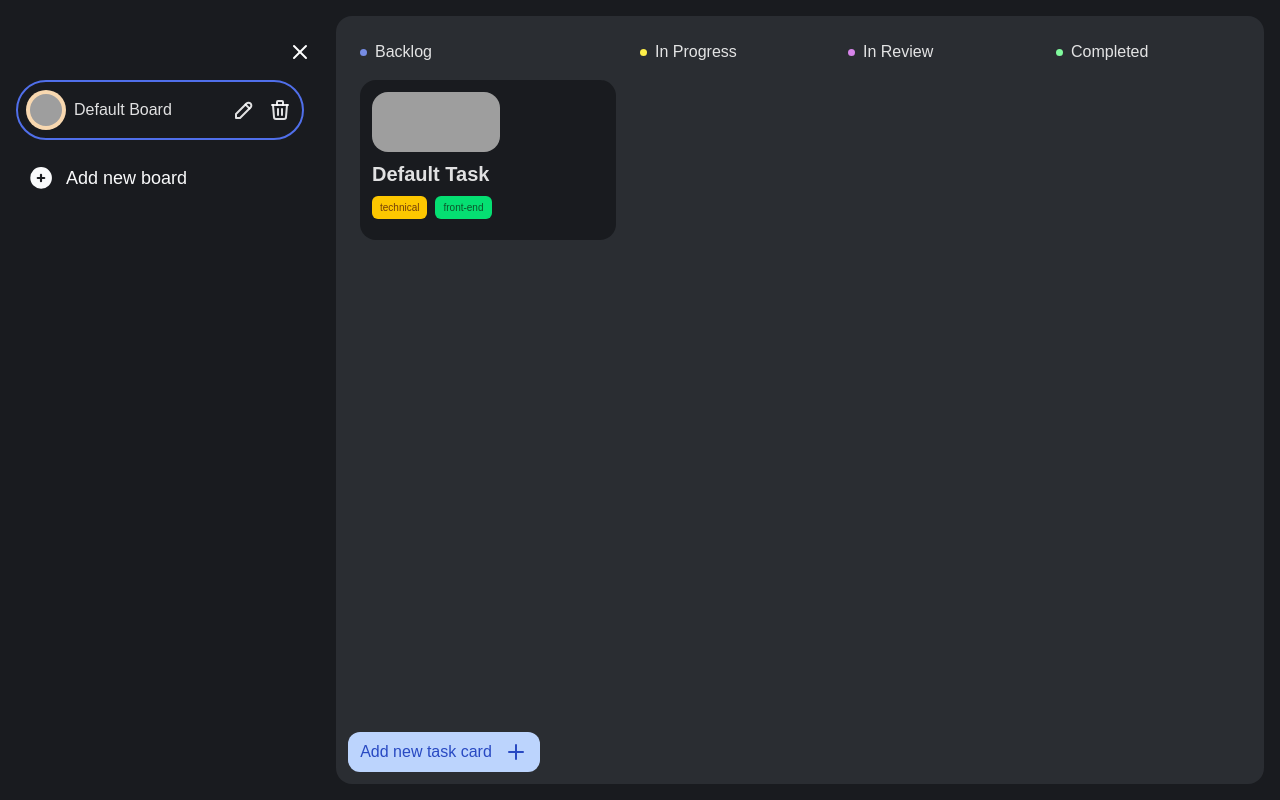
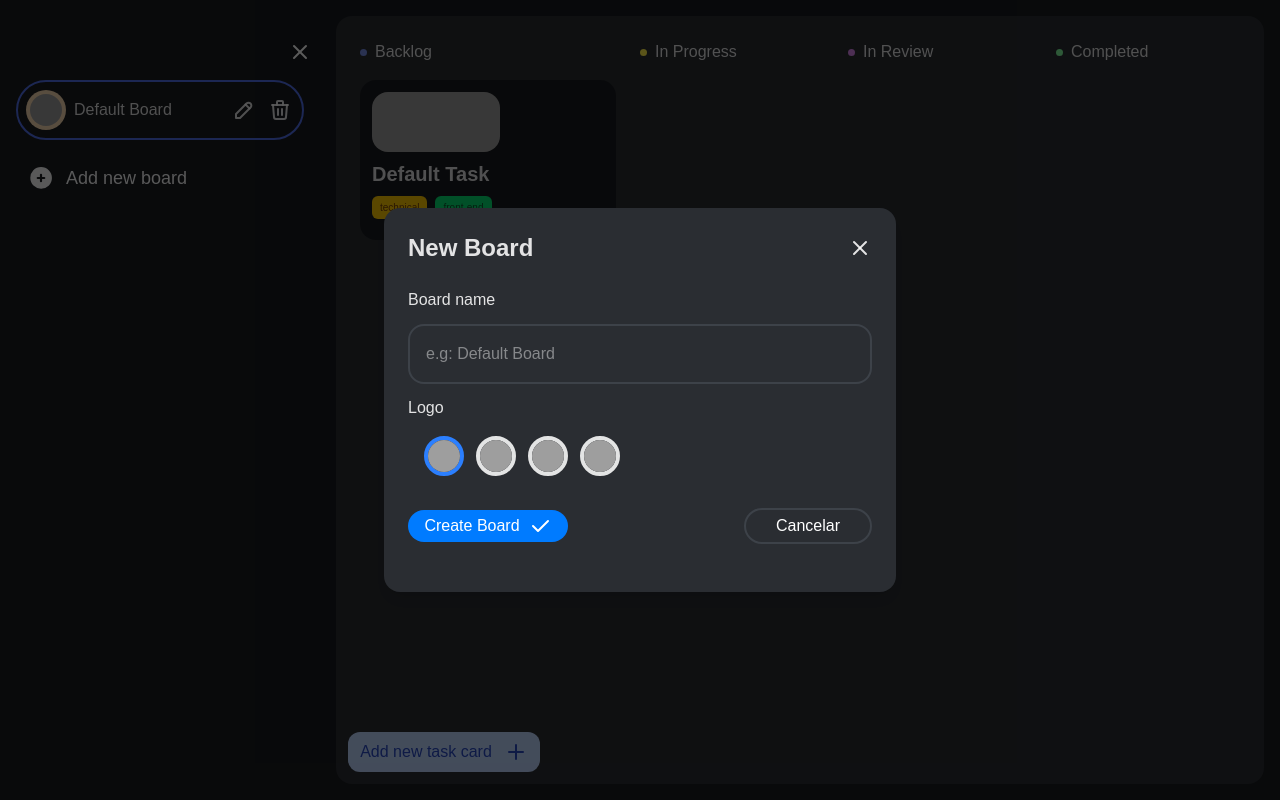
Before and after one commit to omar15hr/task-manager-app, a React (Vite) app: page / in a window 1280 px wide. Both pictures are taken after a click on the button "Add new task card". Built offline with nearby package versions, Linux system fonts and the light colour scheme; grey boxes are pictures that could not be loaded.

Commit message:
Modal del taks en proceso

```diff
--- a/src/components/sidebar/NewBoard.tsx
+++ b/src/components/sidebar/NewBoard.tsx
@@ -19,7 +19,13 @@ const NewBoard = () => {
         <span className="text-lg">Add new board</span>
       </div>
 
-      {isVisible && <NewBoardModal setIsVisible={setIsVisible} toggleModal={toggleModal} />}
+      {isVisible && (
+        <NewBoardModal
+          setIsVisible={setIsVisible}
+          toggleModal={toggleModal}
+          isEditing={false}
+        />
+      )}
     </div>
   );
 };
--- /dev/null
+++ b/src/components/taskBoard/NewTask.tsx
@@ -0,0 +1,32 @@
+import { useState } from "react";
+import { PlusSvg } from "../Svg";
+import { NewTaskModal } from "./NewTaskModal";
+
+
+const NewTask = () => {
+  const [isVisible, setIsVisible] = useState(false);
+
+  const toggleModal = () => {
+    setIsVisible(!isVisible);
+  };
+
+  return (
+    <div>
+      <button onClick={toggleModal} className="flex flex-row bg-[#BCD4FD] text-[#2849c2] p-2 rounded-xl w-48 gap-3 items-center justify-center cursor-pointer">
+          <span>Add new task card</span>
+          <PlusSvg size={24} />
+        </button>
+
+
+      {isVisible && (
+        <NewTaskModal
+          setIsVisible={setIsVisible}
+          toggleModal={toggleModal}
+          isEditing={false}
+        />
+      )}
+    </div>
+  );
+};
+
+export default NewTask;
--- /dev/null
+++ b/src/components/taskBoard/NewTaskModal.tsx
@@ -0,0 +1,127 @@
+import { useEffect, useState } from "react";
+import { useUserActions } from "../../hooks/useTasksActions.ts";
+import { CheckSvg, CloseSvg } from "../Svg.tsx";
+import { Task, TaskWithId } from "../../interfaces/types.ts";
+
+interface Props {
+  setIsVisible: React.Dispatch<React.SetStateAction<boolean>>;
+  toggleModal: () => void;
+  task?: TaskWithId;
+  isEditing: boolean;
+}
+
+const tags = ["concept", "technical", "front-end", "design"];
+
+export const NewTaskModal = ({
+  setIsVisible,
+  toggleModal,
+  task,
+  isEditing,
+}: Props) => {
+  const [selectedTag, setSelectedTag] = useState<string>(tags[0]);
+  const [name, setName] = useState<string>("");
+
+  const { addTask, updatedTask } = useUserActions();
+
+  useEffect(() => {
+    if (isEditing && task) {
+      setName(task!.title);
+      setSelectedTag(task!.tags[0]);
+    }
+  }, [isEditing, task]);
+
+  const handleCloseModal = (e: React.MouseEvent) => {
+    if ((e.target as HTMLElement).id === "modal-overlay") {
+      setIsVisible(false);
+    }
+  };
+
+  const handleSubmit = (e: React.FormEvent) => {
+    e.preventDefault();
+
+    if (!name.trim()) return;
+
+    const updatedData: Partial<TaskWithId> = {
+      title: 'New Task',
+      background: "",
+      status: "Backlog",
+      tags: [selectedTag],
+    };
+
+    if (isEditing && task) {
+      updatedTask(task?.id, updatedData);
+    } else {
+      const newTask: Task = {
+        title: 'New Task',
+        tags: [selectedTag],
+        background: "",
+        status: "Backlog",
+      };
+      addTask(newTask);
+    }
+
+    setIsVisible(false);
+  };
+
+  return (
+    <div
+      id="modal-overlay"
+      onClick={handleCloseModal}
+      className="fixed top-0 left-0 right-0 bottom-0 bg-[#000000a4] bg-opacity-50 flex justify-center items-center z-50"
+    >
+      <div
+        className="bg-[#2A2D32] p-6 rounded-2xl shadow-lg w-lg min-h-96 flex flex-col gap-6"
+        onClick={(e) => e.stopPropagation()}
+      >
+        <div className="flex justify-between items-center">
+          <h2 className="text-2xl font-bold">{isEditing ? "Edit Board" : "New Board"}</h2>
+          <CloseSvg size={24} onClick={toggleModal} />
+        </div>
+        <form onSubmit={handleSubmit}>
+          <label htmlFor="name">Board name</label>
+          <input
+            type="text"
+            name="name"
+            placeholder="e.g: Default Board"
+            value={name}
+            onChange={(e) => setName(e.target.value)}
+            className="w-full p-4 rounded-2xl border-2 border-[#3d4249] my-3 focus:border-[#363b41]"
+          />
+          <div>
+            <h2 className="text-md">Logo</h2>
+            <div className="flex flex-wrap gap-3 p-4">
+              {tags.map((logo, index) => (
+                <img
+                  key={index}
+                  src={logo}
+                  alt="logo"
+                  className={`w-10 h-10 rounded-full hover:border-blue-500 border-4 cursor-pointer ${
+                    selectedTag === logo ? "border-4 border-blue-500" : ""
+                  }`}
+                  onClick={() => setSelectedTag(logo)}
+                />
+              ))}
+            </div>
+          </div>
+
+          <div className="flex justify-between mt-4 items-center">
+            <button
+              type="submit"
+              className="bg-[#007bff] h-8 rounded-4xl text-white w-40 flex flex-row gap-2 items-center justify-center"
+            >
+              <span>{isEditing ? "Save Changes" : "Create Board"}</span>
+              <CheckSvg size={24} />
+            </button>
+            <button
+              type="button"
+              onClick={toggleModal}
+              className="flex items-center justify-center p-4 text-white border-2 border-[#3d4249] rounded-4xl h-8 w-32 hover:border-[#363b41]"
+            >
+              Cancelar
+            </button>
+          </div>
+        </form>
+      </div>
+    </div>
+  );
+};
--- a/src/components/taskBoard/TaskBoard.tsx
+++ b/src/components/taskBoard/TaskBoard.tsx
@@ -1,6 +1,6 @@
 import { useAppSelector } from "../../hooks/store";
 import { TaskColumn } from "./TaskColumn";
-import { PlusSvg } from "../Svg";
+import NewTask from "./NewTask";
 
 interface ContentProps {
   isSidebarOpen: boolean;
@@ -44,10 +44,7 @@ export default function TaskBoard({ isSidebarOpen }: ContentProps) {
             tasks={completedTasks}
           />
         </div>
-        <button className="flex flex-row bg-[#BCD4FD] text-[#2849c2] p-2 rounded-xl w-48 gap-3 items-center justify-center">
-          <span>Add new task card</span>
-          <PlusSvg size={24} />
-        </button>
+       <NewTask />
       </div>
     </div>
   );
```
